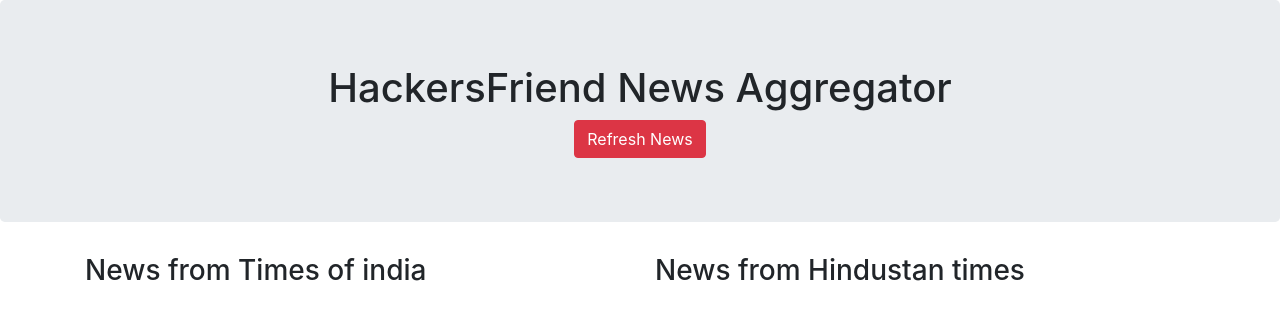
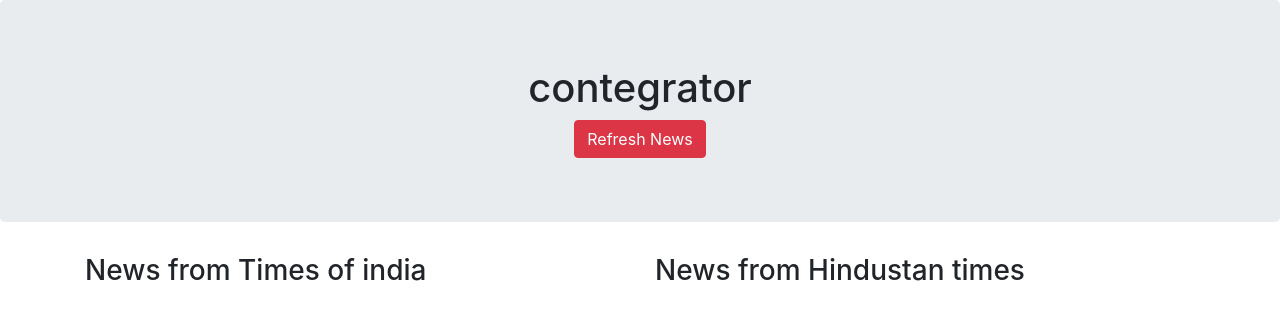
Before and after one commit to romiln1/content_aggregator, a Python web app: template django/content/templates/contegrator/index.html in a window 1280 px wide. Shown: the top 320 px of the page. Run offline with Jinja, Linux system fonts and the light colour scheme; the template is opened without the code that fills it, so the values that code supplies are empty; some libraries are stand-ins or nearby versions.

Commit message:
Update index.html

```diff
--- a/django/content/templates/contegrator/index.html
+++ b/django/content/templates/contegrator/index.html
@@ -6,7 +6,7 @@
 </head>
 <body>
     <div class="jumbotron">
-        <center><h1>HackersFriend News Aggregator</h1>
+        <center><h1> contegrator </h1>
            <a href="/" class="btn btn-danger">Refresh News</a>
         </form>
     </center>
```
